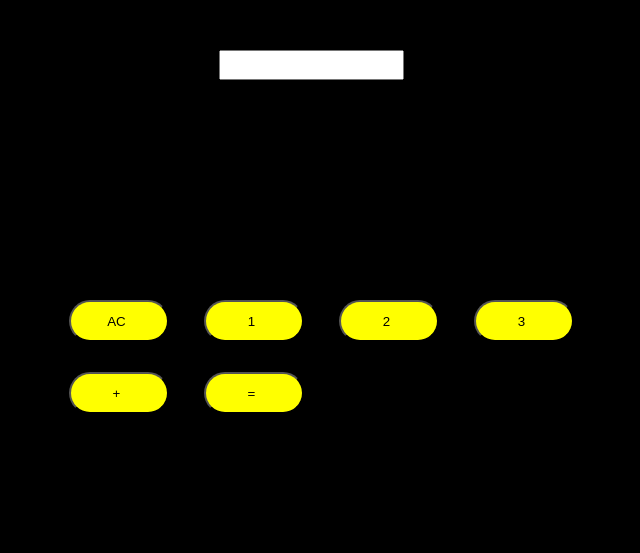
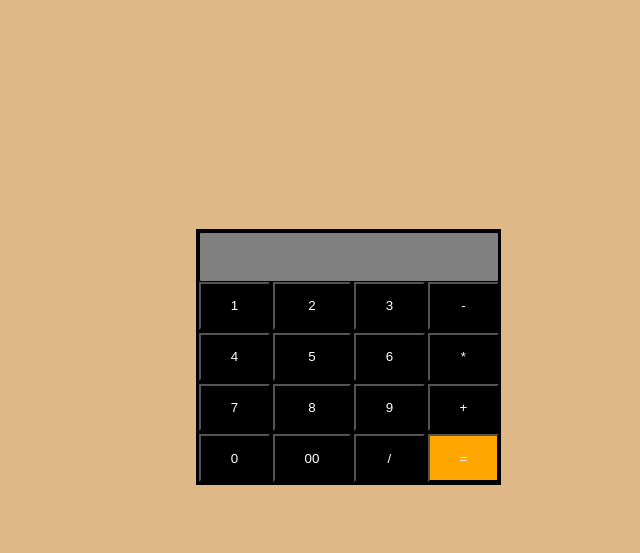
Before and after one commit to Chetan206/Calculator, a plain HTML site: page index.html in a window 1280 px wide. Shown: the whole page, without its empty margins (379-1019 px from the left). Drawn offline with Linux system fonts and the light colour scheme.

Commit message:
Update index.html

```diff
--- a/index.html
+++ b/index.html
@@ -3,72 +3,106 @@
 <head>
     <meta charset="UTF-8">
     <meta name="viewport" content="width=device-width, initial-scale=1.0">
-    <title>Calculator</title>
+    <title>variables</title>
     <style>
+        *{
+            margin: 0;
+            padding: 0;
+            box-sizing: border-box;
+        }
         body{
-            width: 100vw;
-            height: 100vh;
-            overflow: hidden;
+           overflow: hidden;
+           background-color:burlywood;
+        }
+        .button-box{
+            border: 3px solid black;
+           width: 305px;
+            margin-left: 575px;
+            margin-top: 229px;
             background-color: black;
-        }
-        .calculator-box{
-
-            width: 500px;
-            height: 500px;
-            margin: 0 auto;
-            margin-top: 50px;
-            border-radius: 15px;
-            color: white;
+            font-family: 'Courier New', Courier, monospace;
 
         }
-
-        .cal-control{
+        .input-button{
             display: grid;
             grid-template-columns: auto auto auto auto;
-            row-gap: 10px;
-            column-gap: -10px;
-            padding-top: 200px;
-            padding-left: 50px;
+            text-align: center;
+            gap: 3px;
+            width: 300px;
+            height: 200px;
         }
+  button{
+    background-color: black;
+    color: white;
+  }
+
+  button:hover{
+    color: orange;
+  }
 
 
+  #input{
+    color: white;
+    width: 300px;
+    height: 50px;
+    cursor: pointer;
+    background-color: grey;
+    border-radius: 2px;
+    border: 1px solid black ;
+  }
 
-        button{
-           margin-right: 35px;
-           margin-top: 20px;
-           height: 42px;
-           width: 100px;
-           padding-left: 1px;
-           background-color: yellow;
-           color: black;
-           border-radius: 100px;
-        }
 
-        button:hover{
-        background-color: rgba(0, 0, 0, 0.733);
-        color: white;
-        }
-        #writenBox{
-            padding-top: 10px;
-            margin: 0 200px;
-        }
     </style>
 </head>
 <body>
-          <div class="container">
-               <div class="calculator-box">
-           <input type="text" id="writenBox">
-                <div class="cal-control">
-                    <button type="button">AC</button>
 
-                    <button type="button">1</button>
-                    <button type="button">2</button>
-                    <button type="button">3</button>
-                    <button type="button">+</button>
 
-                    <button type="button">=</button>
-               </div>
-               </div>
-          </div>
+    <!-- <button onclick= "Quentity = Quentity;console.log(`cart Quentity : ${Quentity}`);">Show Quentity</button>
+
+    <button onclick="Quentity = Quentity + 1; console.log(`cart Quentity : ${Quentity}`);">Add to cart</button>
+
+    <button onclick="Quentity += 2; console.log(`cart Quentity : ${Quentity}`);">+2</button>
+    <button onclick="Quentity += 3; console.log(`cart Quentity : ${Quentity}`);">+3</button>
+    <button onclick="Quentity = 0; console.log(`cart Quentity : ${Quentity}`);">Reset cart</button>
+
+
+     <button onclick="num = num + 1; console.log(`Current Values : ${num}`);">+1</button>
+     <button onclick="num = num + 2; console.log(`Current Values : ${num}`);">+2</button>
+     <button onclick="num = num; console.log(`total Value : ${num}`);">Total Value</button> -->
+
+     <!-- <button onclick="Quentity =  Quentity ; console.log(`Cart item: ${Quentity}`);">Show Quentity</button>
+     <button onclick=" Quentity = Quentity + 1; console.log(`cart item: ${Quentity}`);">Add to cart</button>
+     <button onclick="Quentity = Quentity + 2; console.log(`cart item: ${Quentity}`);">+2</button>
+     <button onclick="Quentity = Quentity + 3; console.log(`cart item : ${Quentity}`);">+3</button>
+     <button onclick="Quentity = 0;console.log(Quentity);">Reset Cart</button> -->
+  <div class="container">
+    <div class="button-box">
+        <input type="number" id="input" >
+        <div class="input-button">
+
+                <button onclick="number = number + 1; console.log(`Number is : ${number}`);">1</button>
+                <button onclick="number = number + 2; console.log(`Number is : ${number}`);">2</button>
+                <button onclick="number = number + 3; console.log(`Number is : ${number}`);">3</button>
+                <button onclick="number = number + '-'; console.log(`Number is : ${number}`);">-</button>
+                <button onclick="number = number + 4; console.log(`Number is : ${number}`);">4</button>
+                <button onclick="number = number + 5; console.log(`Number is : ${number}`);">5</button>
+                <button onclick="number = number + 6; console.log(`Number is : ${number}`);">6</button>
+                <button onclick="number = number + '*'; console.log(`Number is : ${number}`);">*</button>
+                <button onclick="number = number + 7; console.log(`Number is : ${number}`);">7</button>
+                <button onclick="number = number + 8; console.log(`Number is : ${number}`);">8</button>
+                <button onclick="number = number + 9; console.log(`Number is : ${number}`);">9</button>
+                <button onclick="number = number + '+'; console.log(`Number is : ${number}`);">+</button>
+                <button onclick="number = number + 0; console.log(`Number is : ${number}`);">0</button>
+                <button onclick="number = number + 0+ 0 ; console.log(`Number is : ${number}`);">00</button>
+                <button onclick="number = number + '/'; console.log(`Number is : ${number}`);">/</button>
+                <button onclick="number = eval(number) ; console.log(`Resut is : ${number}`);" style="background-color: orange;">=</button>
+        </div>
+    </div>
+  </div>
+
+    <script>
+let number = '';
+//     let Quentity = 0;
+    </script>
 </body>
 </html>
```
